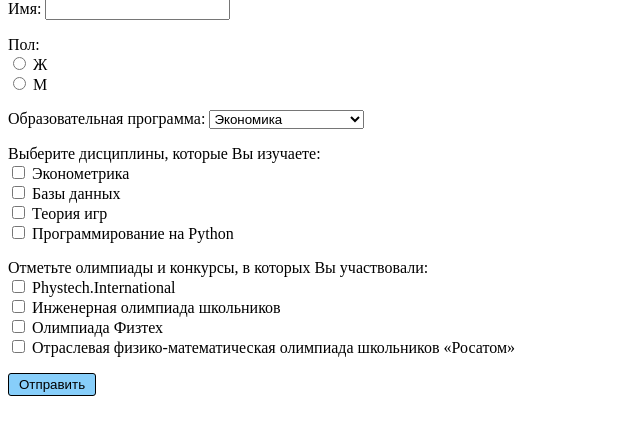
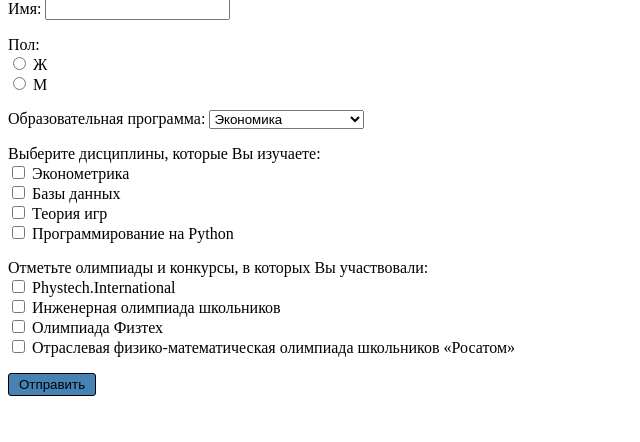
Before and after one commit to dendudko/NetworkTech7, a Flask app: page / in a window 1280 px wide, while the restyled element is pressed. Shown: the part 17-459 px from the top of the page, without its empty margins (0-640 px from the left). Run offline with Flask 2, Linux system fonts and the light colour scheme.

Commit message:
Color change

```diff
--- a/Lab6__Flask/static/style/style.css
+++ b/Lab6__Flask/static/style/style.css
@@ -9,3 +9,7 @@
 .button:hover {
     background-color: lightskyblue;
 }
+
+.button:active {
+    background-color: steelblue;
+}
```
